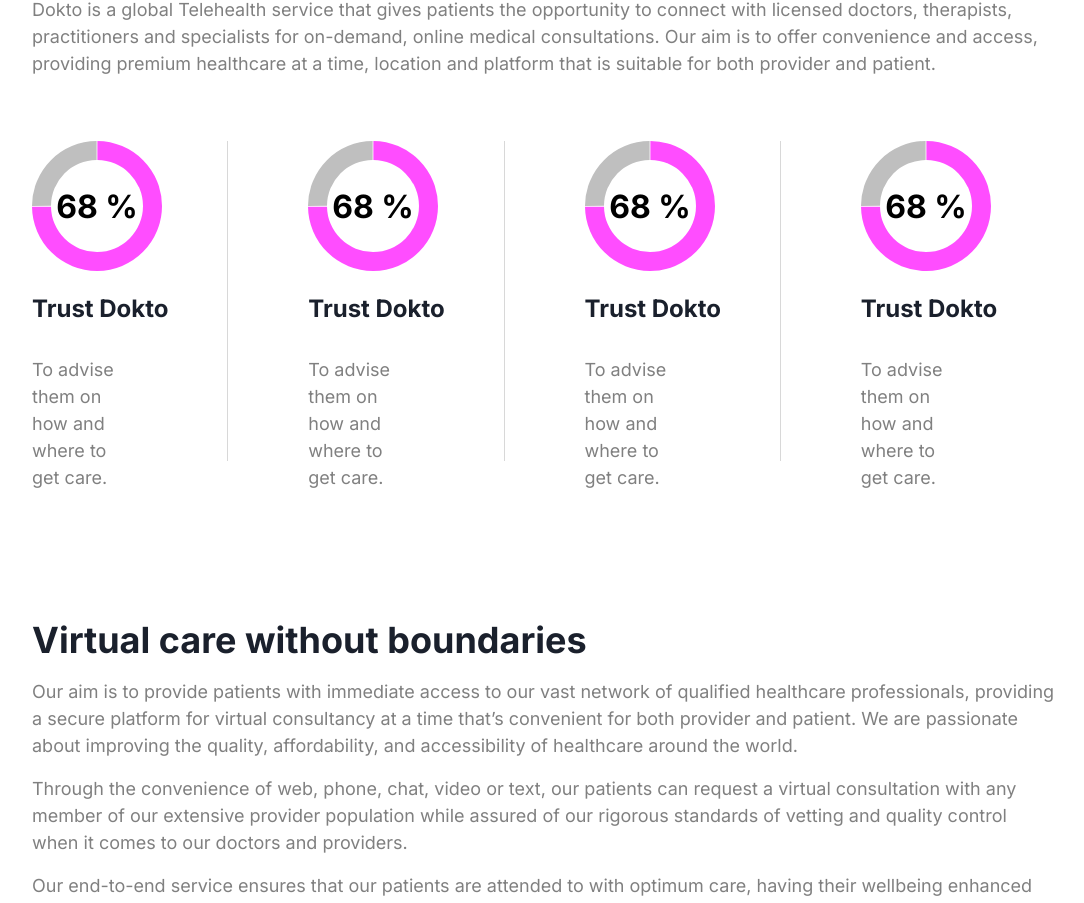
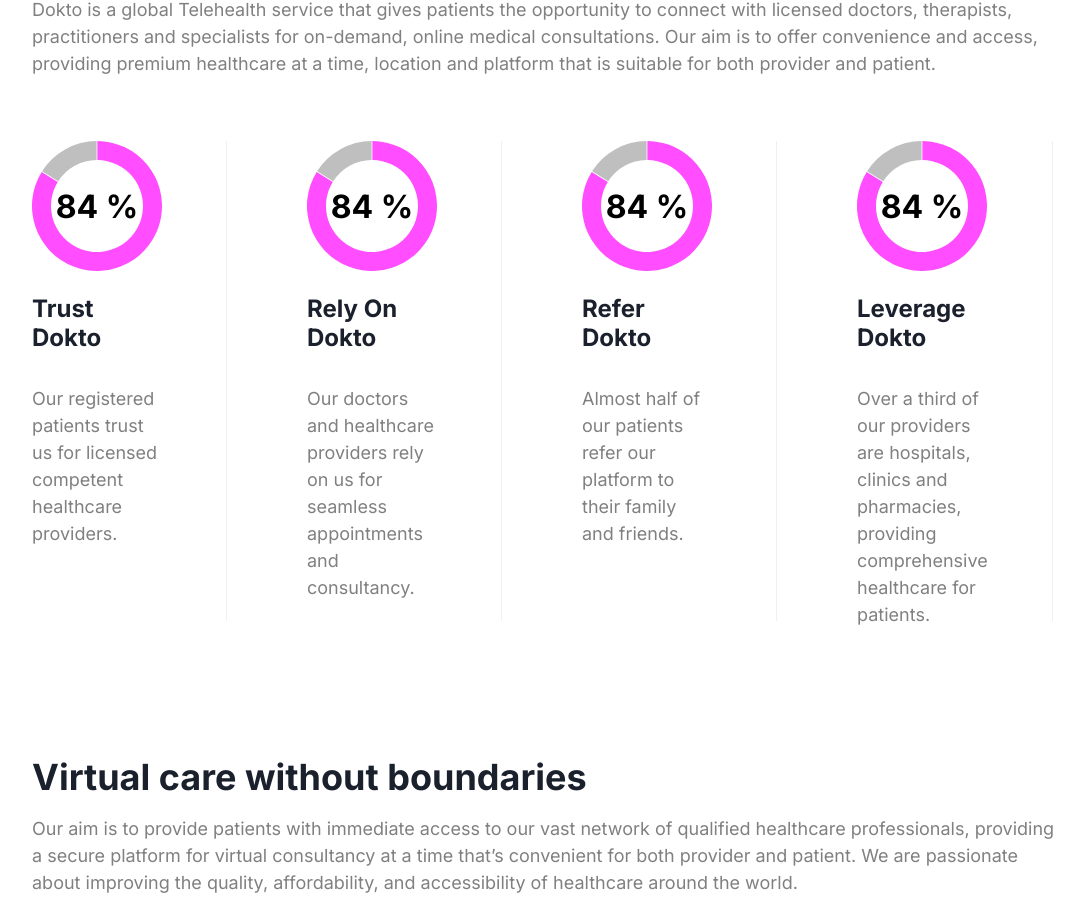
Before and after one commit to leveorxyz/dokto-frontend, a React (Create React App) app: page /about in a window 1280 px wide. Shown: the part 1592-2495 px from the top of the page, without its empty margins (96-1180 px from the left). Built offline with nearby package versions, Linux system fonts and the light colour scheme.

Commit message:
Add Pie description file

```diff
--- a/src/components/about_us/MemberEngagement.tsx
+++ b/src/components/about_us/MemberEngagement.tsx
@@ -2,11 +2,12 @@
 import { Box, Heading, Divider } from "@chakra-ui/react";
 import MemberPie from "./MemberPie";
 import { SpacedContainer } from "../common/Containers";
+import PieDescription from "./PieDescription";
 
 const DividerLine = () => (
   <Divider
     orientation="vertical"
-    h="20rem"
+    h="30rem"
     px="10"
     display={{
       sm: "none", md: "block", lg: "block", xl: "block", base: "none",
@@ -25,14 +26,14 @@
       }}
       borderColor="#bfbfbf"
     >
-      {[...Array(4).keys()].map(
-        (idx) => (
-          <React.Fragment key={idx}>
+      {PieDescription.map(
+        ({ title, data }) => (
+          <Box key={title} d="flex" flexDir="row">
             <Box flex="1" mb="4">
-              <MemberPie />
+              <MemberPie title={title} description={data} />
             </Box>
-            {idx !== 3 && <DividerLine />}
-          </React.Fragment>
+            <DividerLine />
+          </Box>
         ),
       )}
     </Box>
--- a/src/components/about_us/MemberPie.tsx
+++ b/src/components/about_us/MemberPie.tsx
@@ -4,13 +4,18 @@
 import Pie, { PieArcDatum } from "@visx/shape/lib/shapes/Pie";
 import { Text } from "@visx/text";
 
-const MemberPie = () => {
+type PropTypes = {
+    title: string,
+    description: string,
+};
+
+const MemberPie = ({ title, description }: PropTypes) => {
   const trust = [
     {
-      symbol: "S", amount: 68, color: "#ff4dff", ratio: 1.103,
+      symbol: "S", amount: 84, color: "#ff4dff", ratio: 1,
     },
     {
-      symbol: "Z", amount: 32, color: "#bfbfbf", ratio: 0.78125,
+      symbol: "Z", amount: 16, color: "#bfbfbf", ratio: 1,
     },
   ];
 
@@ -28,7 +33,7 @@
 
   return (
     <div>
-      <Box>
+      <Box pr="16">
         <svg width={width} height={width}>
           <Group top={half} left={half}>
             <Pie
@@ -73,14 +78,14 @@
             ) : (
               <>
                 <Text textAnchor="middle" fill="black" fontSize={32} fontWeight="bold" dy={12}>
-                  68 %
+                  84 %
                 </Text>
               </>
             )}
           </Group>
         </svg>
-        <Heading as="h2" fontWeight="bold" fontSize="2xl" mt="6" mb="8">Trust Dokto</Heading>
-        <Box mb="4" fontSize="lg" color="gray" pr="24">To advise them on how and where to get care.</Box>
+        <Heading as="h2" fontWeight="bold" fontSize="2xl" mt="6" mb="8">{title}</Heading>
+        <Box mb="4" fontSize="lg" color="gray">{description}</Box>
       </Box>
     </div>
   );
--- /dev/null
+++ b/src/components/about_us/PieDescription.tsx
@@ -0,0 +1,18 @@
+export default [
+  {
+    title: "Trust Dokto",
+    data: "Our registered patients trust us for licensed competent healthcare providers.",
+  },
+  {
+    title: "Rely On Dokto",
+    data: "Our doctors and healthcare providers rely on us for seamless appointments and consultancy.",
+  },
+  {
+    title: "Refer Dokto",
+    data: "Almost half of our patients refer our platform to their family and friends.",
+  },
+  {
+    title: "Leverage Dokto",
+    data: "Over a third of our providers are hospitals, clinics and pharmacies, providing comprehensive healthcare for patients.",
+  },
+];
```
